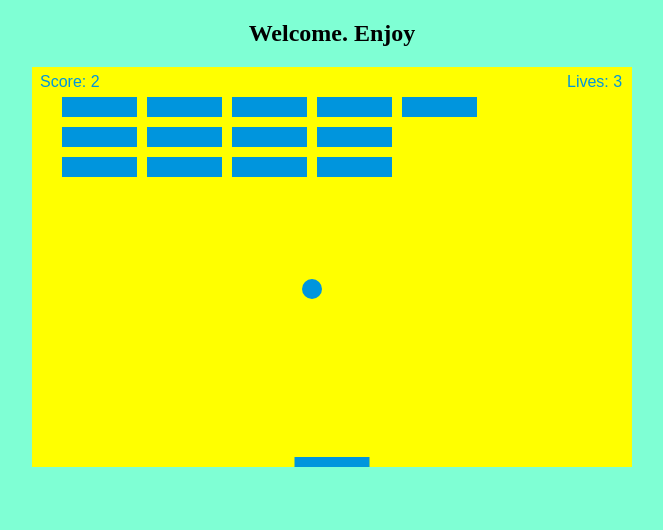
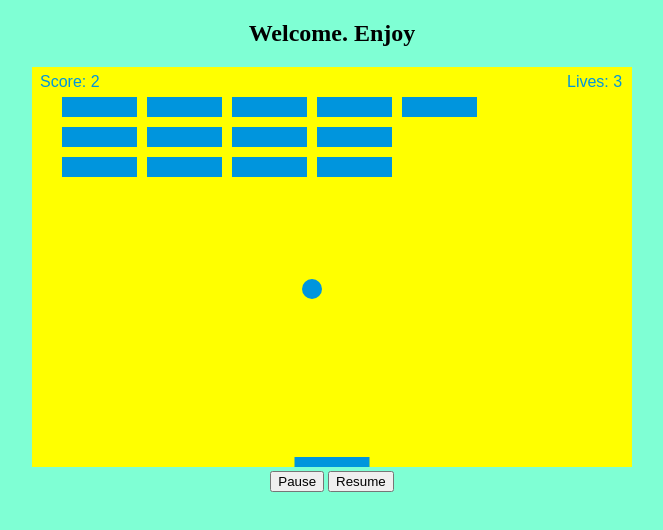
Before and after one commit to Cheng12345/cheng12345.github.io, a plain HTML site: page index.html in a window 1280 px wide. Shown: the whole page, without its empty margins (308-971 px from the left). Drawn offline with Linux system fonts and the light colour scheme.

Commit message:
Add pause resume buttons

```diff
--- a/Game2.js
+++ b/Game2.js
@@ -21,6 +21,10 @@ var score = 0;
 var lives = 3;
 
 var bricks = [];
+
+let animationId;
+
+
 for (var c = 0; c < brickColumnCount; c++) {
     bricks[c] = [];
     for (var r = 0; r < brickRowCount; r++) {
@@ -161,7 +165,7 @@ function draw() {
 
     x += dx;
     y += dy;
-    requestAnimationFrame(draw);
+    animationId = requestAnimationFrame(draw);
 }
 
 draw();
--- a/index.html
+++ b/index.html
@@ -18,7 +18,10 @@
     <div align="center">
         <h2>Welcome. Enjoy</h2>
 
-        <canvas id="myCanvas" width="600" height="400"></canvas>
+        <canvas id="myCanvas" width="600" height="400"></canvas><br />
+
+        <button onclick="cancelAnimationFrame(animationId);" style="">Pause</button>
+        <button onclick="draw();" style="">Resume</button>
     </div>
 
 
```
